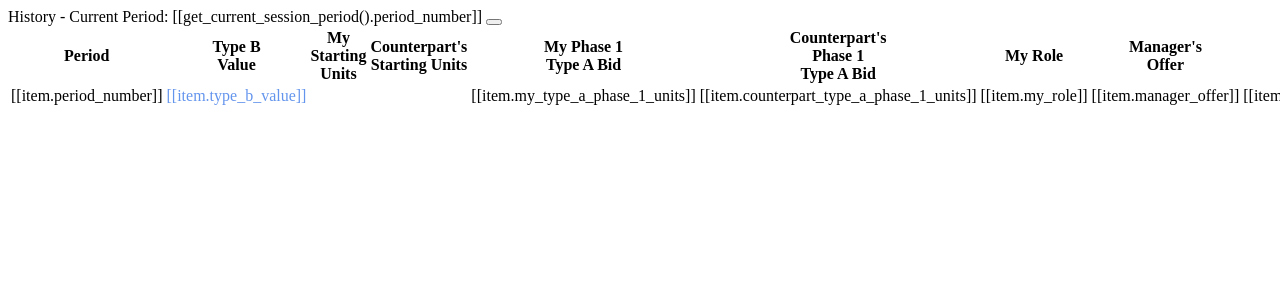
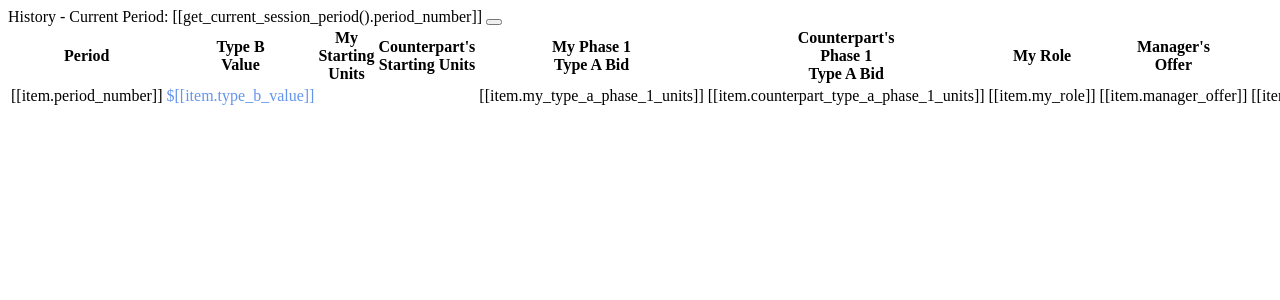
Before and after one commit to jeffreykirchner/manager_contest, a Django app: template main/templates/subject/subject_home/history/history_card.html in a window 1280 px wide; the page is wider, and only the part inside the window is pictured. Shown: the top 300 px of that part. Run offline with Django 3.2, Linux system fonts and the light colour scheme; the template is opened without the code that fills it, so the values that code supplies are empty; parts of the project's set-up code (start-up, migrations or seed data) failed here and were passed over.

Commit message:
Add currency symbol to type_b_value display in history table

```diff
--- a/main/templates/subject/subject_home/history/history_card.html
+++ b/main/templates/subject/subject_home/history/history_card.html
@@ -74,7 +74,7 @@
                                [[item.period_number]]
                             </td>
                             <td class="text-center">
-                               <span style="color:cornflowerblue;">[[item.type_b_value]]</span>
+                               <span style="color:cornflowerblue;">$[[item.type_b_value]]</span>
                             </td>
                             <td class="text-center" v-html="item.my_starting_units_string">
 
```
